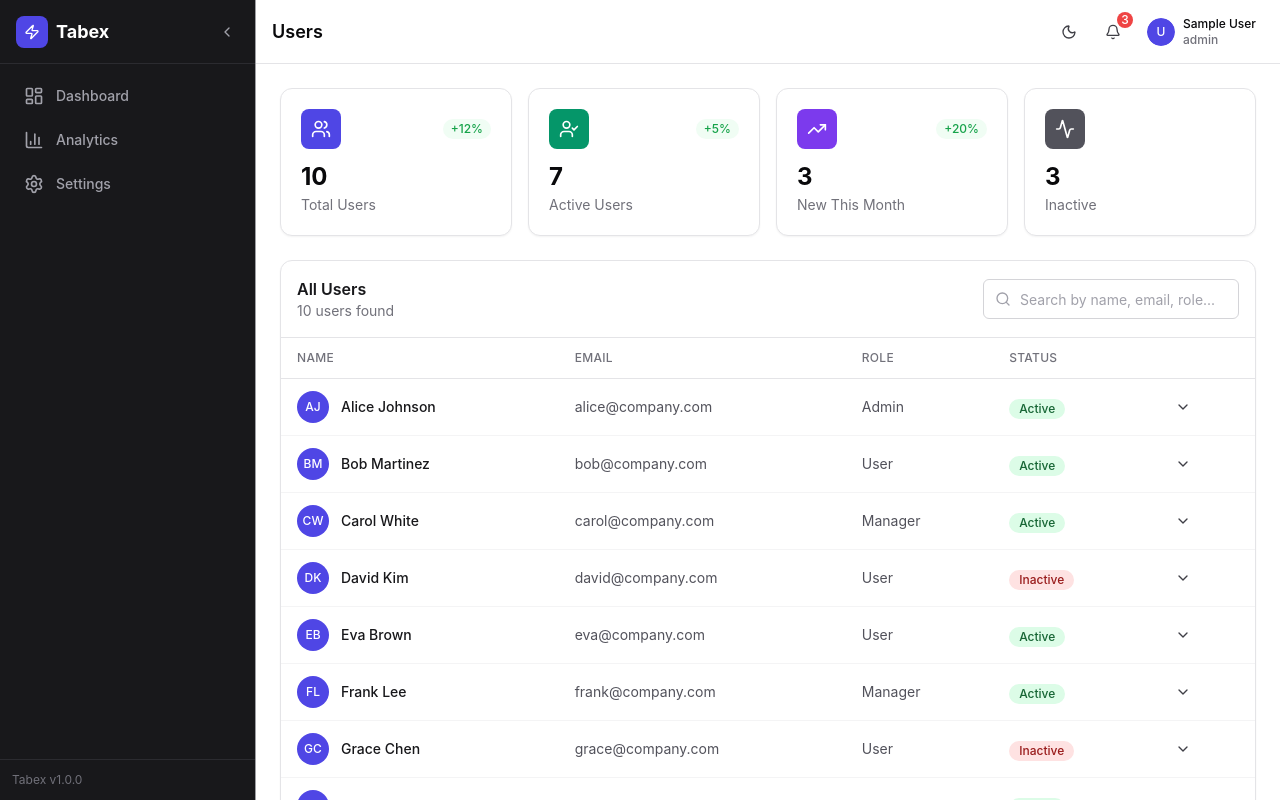
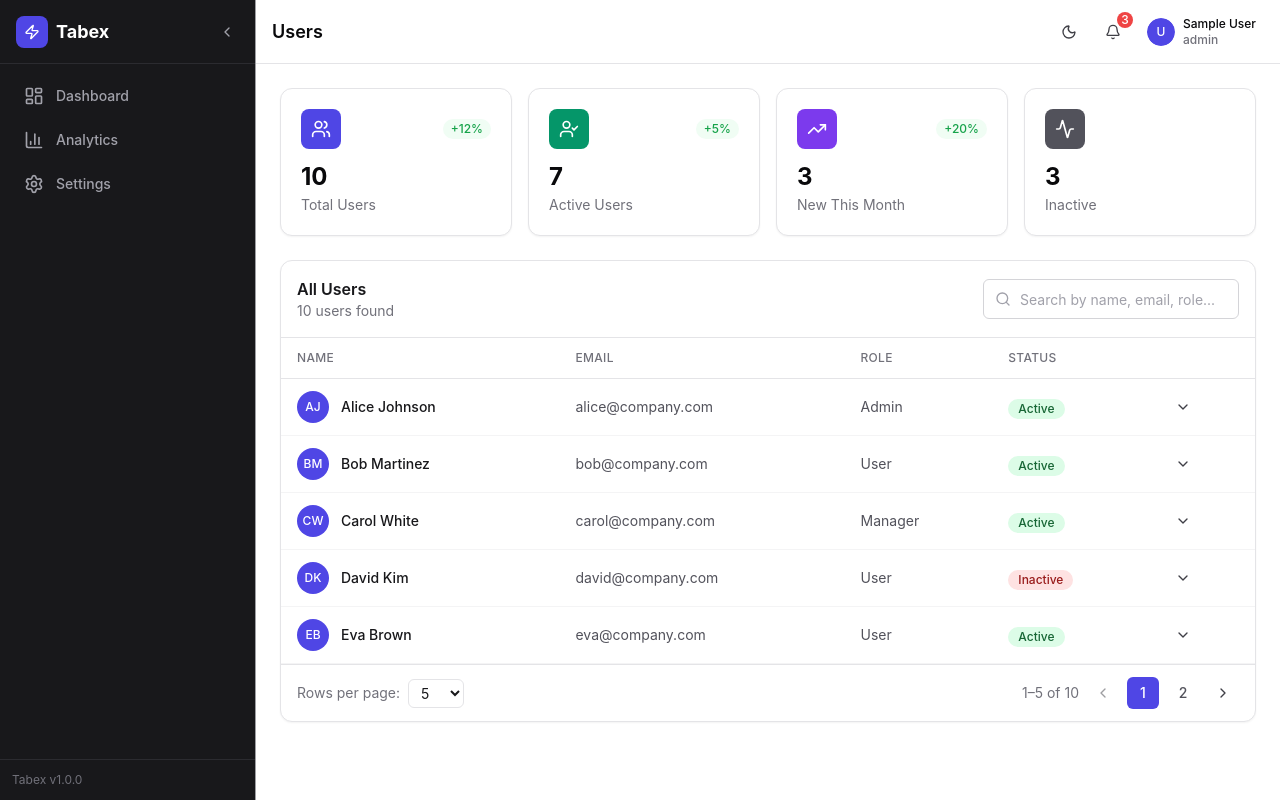
Before and after one commit to JosephMarzouk/tabex--task, a React (Vite) app: page /dashboard/users in a window 1280 px wide. Built offline with nearby package versions, Linux system fonts and the light colour scheme; sample sign-in values are in the browser's storage.

Commit message:
fix: add pagination and align expanded row columns in UsersTable
- Default 5 rows per page with rows-per-page selector (5/10/20)
- Prev/next buttons and numbered page indicators
- Expanded dropdown cells align under Name, Email, Role, Status columns

```diff
--- a/src/components/tables/UsersTable.jsx
+++ b/src/components/tables/UsersTable.jsx
@@ -1,15 +1,17 @@
 import { useState, useEffect } from 'react';
-import { ChevronDown, ChevronUp, Search } from 'lucide-react';
+import { ChevronDown, ChevronUp, ChevronLeft, ChevronRight, Search } from 'lucide-react';
 import { Input } from '../ui/input';
 import { Badge } from '../ui/badge';
 import { Skeleton } from '../ui/skeleton';
 import { Button } from '../ui/button';
 import mockData from '../../data/mockData.json';
 
-function SkeletonRows() {
+const ROWS_OPTIONS = [5, 10, 20];
+
+function SkeletonRows({ count }) {
   return (
     <>
-      {Array.from({ length: 5 }).map((_, i) => (
+      {Array.from({ length: count }).map((_, i) => (
         <tr key={i}>
           <td className="px-4 py-3">
             <div className="flex items-center gap-3">
@@ -75,18 +77,19 @@ function UserRow({ user }) {
         </td>
       </tr>
       {expanded && (
-        <tr className="bg-zinc-50 dark:bg-zinc-800/30">
-          <td colSpan={5} className="px-4 py-4">
-            <div className="grid grid-cols-2 md:grid-cols-4 gap-4">
-              <div>
+        <tr className="bg-zinc-50 dark:bg-zinc-800/30 border-b border-zinc-100 dark:border-zinc-800">
+          {/* Name column → Phone */}
+          <td className="px-4 py-3">
             <p className="text-xs text-zinc-500 dark:text-zinc-400 mb-1">Phone</p>
             <p className="text-sm font-medium text-zinc-900 dark:text-zinc-100">{user.phone}</p>
-              </div>
-              <div>
+          </td>
+          {/* Email column → Department */}
+          <td className="px-4 py-3">
             <p className="text-xs text-zinc-500 dark:text-zinc-400 mb-1">Department</p>
             <p className="text-sm font-medium text-zinc-900 dark:text-zinc-100">{user.department}</p>
-              </div>
-              <div>
+          </td>
+          {/* Role column → Join Date */}
+          <td className="px-4 py-3">
             <p className="text-xs text-zinc-500 dark:text-zinc-400 mb-1">Join Date</p>
             <p className="text-sm font-medium text-zinc-900 dark:text-zinc-100">
               {new Date(user.joinDate).toLocaleDateString('en-US', {
@@ -95,13 +98,14 @@ function UserRow({ user }) {
                 day: 'numeric',
               })}
             </p>
-              </div>
-              <div>
+          </td>
+          {/* Status column → Last Login */}
+          <td className="px-4 py-3">
             <p className="text-xs text-zinc-500 dark:text-zinc-400 mb-1">Last Login</p>
             <p className="text-sm font-medium text-zinc-900 dark:text-zinc-100">{user.lastLogin}</p>
-              </div>
-            </div>
           </td>
+          {/* Expand button column → empty */}
+          <td />
         </tr>
       )}
     </>
@@ -112,6 +116,8 @@ function UsersTable() {
   const [search, setSearch] = useState('');
   const [loading, setLoading] = useState(true);
   const [users, setUsers] = useState([]);
+  const [currentPage, setCurrentPage] = useState(1);
+  const [rowsPerPage, setRowsPerPage] = useState(5);
 
   useEffect(() => {
     const timer = setTimeout(() => {
@@ -130,8 +136,14 @@ function UsersTable() {
     );
   });
 
+  const totalPages = Math.max(1, Math.ceil(filtered.length / rowsPerPage));
+  const safePage = Math.min(currentPage, totalPages);
+  const pageStart = (safePage - 1) * rowsPerPage;
+  const paginated = filtered.slice(pageStart, pageStart + rowsPerPage);
+
   return (
     <div className="bg-white dark:bg-zinc-900 rounded-xl border border-zinc-200 dark:border-zinc-800 shadow-sm">
+      {/* Header */}
       <div className="p-4 border-b border-zinc-200 dark:border-zinc-800">
         <div className="flex items-center justify-between gap-4 flex-wrap">
           <div>
@@ -147,12 +159,14 @@ function UsersTable() {
             <Input
               placeholder="Search by name, email, role..."
               value={search}
-              onChange={(e) => setSearch(e.target.value)}
+              onChange={(e) => { setSearch(e.target.value); setCurrentPage(1); }}
               className="pl-9"
             />
           </div>
         </div>
       </div>
+
+      {/* Table */}
       <div className="overflow-x-auto">
         <table className="w-full text-left">
           <thead>
@@ -169,7 +183,7 @@ function UsersTable() {
           </thead>
           <tbody>
             {loading ? (
-              <SkeletonRows />
+              <SkeletonRows count={rowsPerPage} />
             ) : filtered.length === 0 ? (
               <tr>
                 <td colSpan={5} className="px-4 py-12 text-center text-zinc-500">
@@ -177,11 +191,68 @@ function UsersTable() {
                 </td>
               </tr>
             ) : (
-              filtered.map((user) => <UserRow key={user.id} user={user} />)
+              paginated.map((user) => <UserRow key={user.id} user={user} />)
             )}
           </tbody>
         </table>
       </div>
+
+      {/* Pagination footer */}
+      {!loading && filtered.length > 0 && (
+        <div className="px-4 py-3 border-t border-zinc-200 dark:border-zinc-800 flex items-center justify-between gap-4 flex-wrap">
+          {/* Rows per page */}
+          <div className="flex items-center gap-2 text-sm text-zinc-500 dark:text-zinc-400">
+            <span>Rows per page:</span>
+            <select
+              value={rowsPerPage}
+              onChange={(e) => { setRowsPerPage(Number(e.target.value)); setCurrentPage(1); }}
+              className="border border-zinc-200 dark:border-zinc-700 rounded-md px-2 py-1 text-sm bg-white dark:bg-zinc-900 text-zinc-900 dark:text-zinc-100 focus:outline-none focus:ring-2 focus:ring-indigo-500"
+            >
+              {ROWS_OPTIONS.map((n) => (
+                <option key={n} value={n}>{n}</option>
+              ))}
+            </select>
+          </div>
+
+          {/* Page info + controls */}
+          <div className="flex items-center gap-2 text-sm text-zinc-500 dark:text-zinc-400">
+            <span>
+              {pageStart + 1}–{Math.min(pageStart + rowsPerPage, filtered.length)} of {filtered.length}
+            </span>
+            <Button
+              variant="ghost"
+              size="icon"
+              className="h-8 w-8"
+              disabled={safePage === 1}
+              onClick={() => setCurrentPage((p) => p - 1)}
+            >
+              <ChevronLeft className="h-4 w-4" />
+            </Button>
+            {Array.from({ length: totalPages }, (_, i) => i + 1).map((page) => (
+              <button
+                key={page}
+                onClick={() => setCurrentPage(page)}
+                className={`h-8 w-8 rounded-md text-sm font-medium transition-colors ${
+                  page === safePage
+                    ? 'bg-indigo-600 text-white'
+                    : 'text-zinc-600 dark:text-zinc-400 hover:bg-zinc-100 dark:hover:bg-zinc-800'
+                }`}
+              >
+                {page}
+              </button>
+            ))}
+            <Button
+              variant="ghost"
+              size="icon"
+              className="h-8 w-8"
+              disabled={safePage === totalPages}
+              onClick={() => setCurrentPage((p) => p + 1)}
+            >
+              <ChevronRight className="h-4 w-4" />
+            </Button>
+          </div>
+        </div>
+      )}
     </div>
   );
 }
```
Lines whose indentation alone changed are shown as unchanged.
